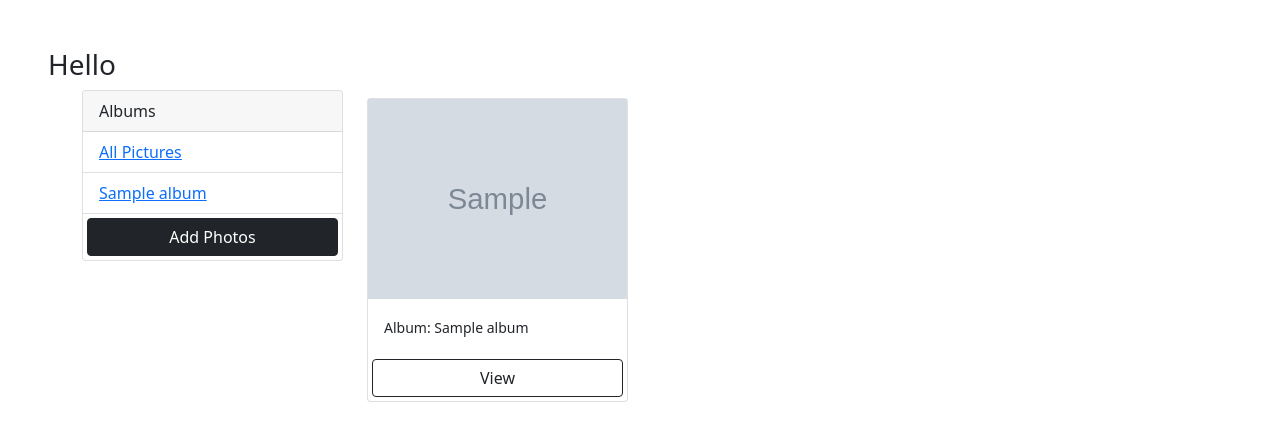
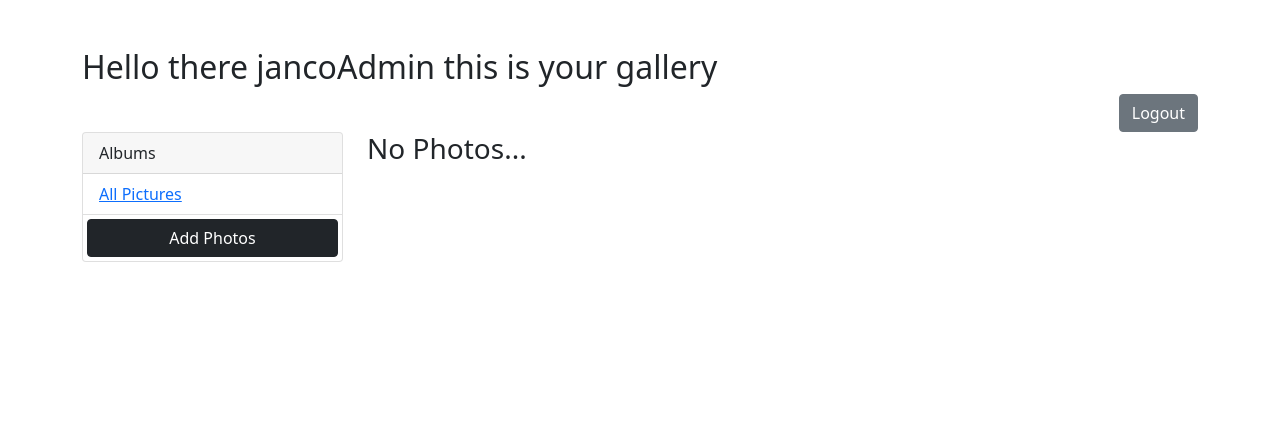
Before and after one commit to DevDroidOne/DjangoPhotoAlbum, a Django app: page / in a window 1280 px wide. Shown: the top 441 px of the page. Run offline with Django 3.2, Linux system fonts and the light colour scheme; a user stored in the database is signed in; tables that the repository leaves empty hold one stand-in row (values such as "Sample post"); grey boxes marked "Sample" are stand-in pictures.

Commit message:
Added UserManagment and Deletion.

```diff
--- a/PhotoAlbum/AlbumApp/templates/photos/add.html
+++ b/PhotoAlbum/AlbumApp/templates/photos/add.html
@@ -27,7 +27,7 @@
                         <div class="form-group m-3">
                             <label class="form-label">Select a album</label>
                             <select class="form-control" name="album">
-                                <option value='none'>album?</option>
+                                <option value='none'>Select a album....</option>
 
                                 {% for album in albums %}
                                     <option value='{{album.id}}'>{{album.name}}</option>
--- a/PhotoAlbum/AlbumApp/templates/photos/gallery.html
+++ b/PhotoAlbum/AlbumApp/templates/photos/gallery.html
@@ -7,6 +7,7 @@
     <title>Gallery</title>
 
     <link href="https://cdn.jsdelivr.net/npm/bootstrap@5.0.2/dist/css/bootstrap.min.css" rel="stylesheet" integrity="sha384-EVSTQN3/azprG1Anm3QDgpJLIm9Nao0Yz1ztcQTwFspd3yD65VohhpuuCOmLASjC" crossorigin="anonymous">
+
     <style>
         .image-thumbnail{
             height:200px;
@@ -15,8 +16,20 @@
     </style>
 </head>
 <body class="m-5">
-    <h3>Hello</h3>
-    <!--{%if user.is_authenticated %}-->
+    {%if user.is_authenticated %}
+    <div class="container">
+        <div class= "row">
+            <div class="d-grid gap-2">
+                <h2>Hello there {{user}} this is your gallery</h2>
+            </div>
+
+            <div class="d-grid gap-2 d-md-flex justify-content-md-end">
+                <a href='logout/' class="btn btn-secondary">Logout</a>
+            </div>
+        </div>
+    </div>
+
+    <form method="POST" action="">{% csrf_token %}
         <div class="container">
             <div class="row">
                 <div class="col-md-3">
@@ -33,11 +46,10 @@
                                 <a href="{% url 'gallery' %}?album={{album.name}}">
                                     {{album.name}}
                                 </a>
+                                <button type="submit" class="btn btn-outline-danger btn-sm" name ="DeleteAlbum" value="{{album.id}}">Delete</button>
                             </li>
                             {% endfor %}
-
                             <a href="{%url 'add' %}" class = "btn btn-dark btn-block btm-sm m-1">Add Photos</a>
-
                         </ul>
                     </div>
                 </div>
@@ -53,18 +65,24 @@
                                 <div class="card-body">
                                     <small class="card-text">Album: {{photo.album.name}}</small>
                                 </div>
-                                <a href="{% url 'photo' photo.id %}" class ="btn btn-outline-dark btm-sm m-1">View</a>
+                                <div class = "d-grid gap-2 d-md-block mx-auto">
+                                    <a href="{% url 'photo' photo.id %}" class ="btn btn-outline-dark btm-sm m-1">View</a>
+
+                                    <button type="submit" class="btn btn-outline-danger" name ="DeletePic" value="{{photo.id}}">Delete</button>
+                                </div>
                             </div>
                         </div>
+                    </form>
                         {% empty %}
                         <h3>No Photos...</h3>
                         {% endfor %}
                 </div>
             </div>
         </div>
-    <!--{% else %}
+
+    {% else %}
         <a href="/login" class="btn btn-success">Login Here</a>
-    {% endif %}-->
+    {% endif %}
     </div>
 
 </body>
--- a/PhotoAlbum/AlbumApp/views.py
+++ b/PhotoAlbum/AlbumApp/views.py
@@ -1,52 +1,64 @@
 from django.shortcuts import render, redirect
 from .models import Album,Photo
 
-def base(request):
-    return render(request,'photos/base.html')
 
 def gallery(request):
+    user=request.user
     album = request.GET.get('album')
     print('album:',album)
 
     if album == None:
-        photos = Photo.objects.all()
+        photos = request.user.photo_set.all()
     else:
-        photos = Photo.objects.filter(album__name=album)
+        photos = request.user.photo_set.filter(album__name=album)
 
-    albums = Album.objects.all()
+    albums = request.user.album_set.all()
 
-    context = {'albums':albums, 'photos':photos}
+    if request.method == 'POST':
+        data = request.POST
+        print(data)
+        if 'DeletePic' in data:
+            print(data['DeletePic'])
+            print(request.user.photo_set.get(id=data['DeletePic']).delete())
+        elif 'DeleteAlbum' in data:
+            print(data['DeleteAlbum'])
+            print(request.user.album_set.get(id=data['DeleteAlbum']).delete())
+        else:
+            print("Nope")
+
+
+
+    context = {'albums':albums, 'photos':photos, 'user':user}
     #print(context)
     return render(request,'photos/gallery.html',context)
 
 
-
-
 def photo(request,pk):
-    photo = Photo.objects.get(id=pk)
+    photo = request.user.photo_set.get(id=pk)
     return render(request,'photos/photo.html', {'photo':photo})
 
 
-
-
 def add(request):
-    albums = Album.objects.all()
-
+    albums = request.user.album_set.all()
+    print(albums)
     if request.method == 'POST':
         data = request.POST
         images = request.FILES.getlist('images')
         print('data:' , data)
         print('image:' , images)
+        #print(request.user.album_set.create(name="Created in code 1"))
+        #print(request.user.album_set.get(id=2))
+        #print(request.user.photo_set.all())
 
         if data['album'] != 'none':
-            album=Album.objects.get(id=data['album'])
+            album=request.user.album_set.get(id=data['album'])
         elif data['album'] != "":
-            album , created = Album.objects.get_or_create(name = data['album_new'])
+            album , created = request.user.album_set.get_or_create(name = data['album_new'])
         else:
-            category = None
+            album = None
 
         for image in images:
-            photo = Photo.objects.create(
+            photo = request.user.photo_set.create(
                 album = album,
                 description = data['description'],
                 image=image,
--- a/PhotoAlbum/UserManager/views.py
+++ b/PhotoAlbum/UserManager/views.py
@@ -1,7 +1,6 @@
 from django.shortcuts import render, redirect
 from .forms import RegisterForm
 
-# Create your views here.
 def register(response):
     if response.method == "POST":
         form = RegisterForm(response.POST)
```
Also changed, not shown: PhotoAlbum/db.sqlite3.
